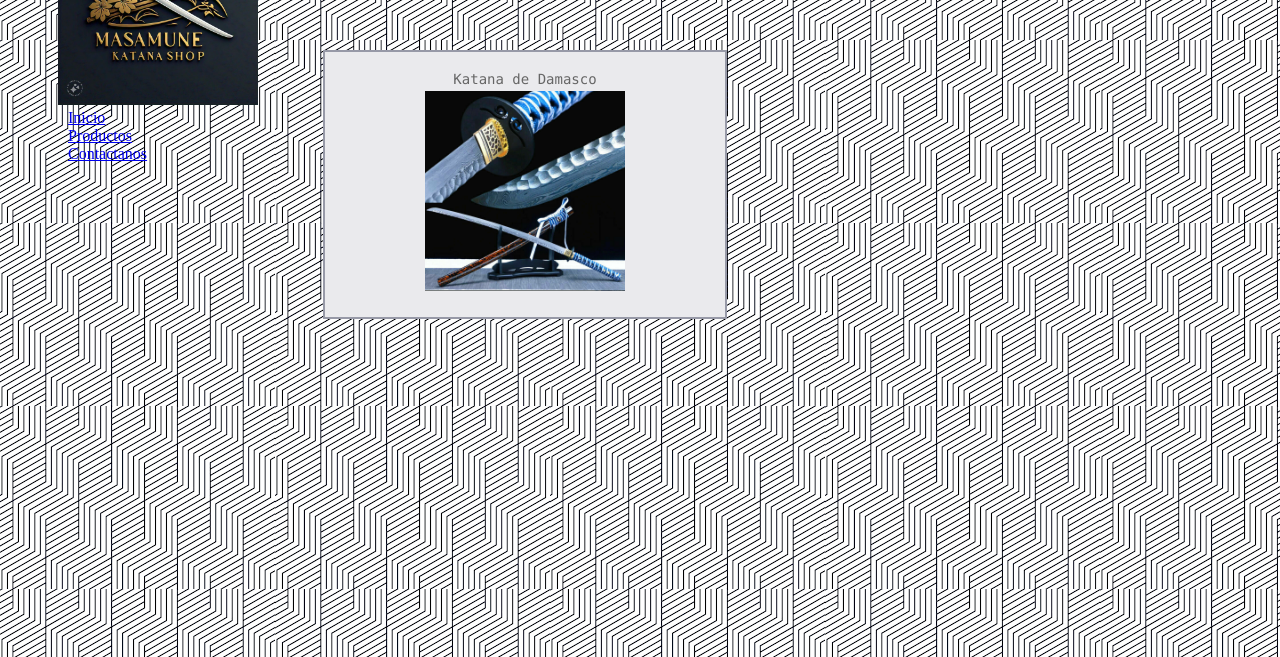
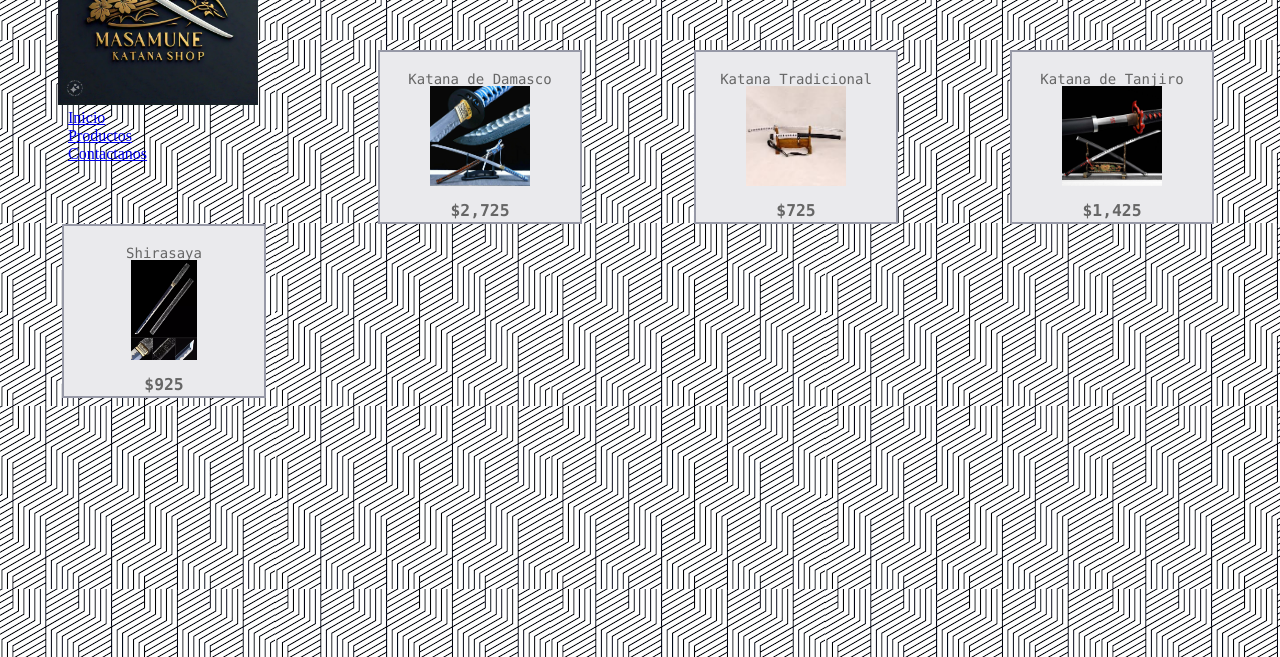
Before and after one commit to ZecDocGamer/primercontrol, a plain HTML site: page Products.html in a window 1280 px wide. Shown: the part 143-800 px from the top of the page. Drawn offline with Linux system fonts and the light colour scheme.

Commit message:
more products and price

```diff
--- a/Products.html
+++ b/Products.html
@@ -29,15 +29,31 @@
   <main id="main">
     <h1 class="cambiarcolortitulo">Masamune katana shop</h1>
   </main>
-  <h3 class="procto1">Katana de damasco</h3>
-  <img src="images/products/Damasco Katana.png" height="200px" />
+</body>
+</main>
+<code class="border-solid"
+  >Katana de Damasco <br />
+  <img src="images/products/Damasco Katana.png" height="100px">
+  <br><h3>$2,725</h3></code
+>
 
-  <code class="border-solid1">
-    Katana de Damasco
-    <br />
-    <img src="images/products/Damasco Katana.png" height="200px" />
-  </code>
-</body>
+<code class="border-double"
+  >Katana Tradicional <br />
+  <img src="images/products/Katana Tradicional.png" height="100px">
+  <br><h3>$725</h3></code
+>
+
+<code class="border-dashed"
+  >Katana de Tanjiro <br />
+  <img src="images/products/Tanjiro Katana.png" height="100px">
+  <br><h3>$1,425</h3></code
+>
+
+<code class="border-dotted"
+  >Shirasaya <br />
+  <img src="images/products/Shirasaya.png" height="100px">
+  <br><h3>$925</h3></code
+>
 <style>
   .cambiarcolortitulo {
     color: #a50a0a;
@@ -68,23 +84,32 @@
     background-color: #9e0909;
     height: 40px;
   }
-
   code {
     background: #eaeaed;
     color: #666;
-    font: 14px/24px "Source Code Pro", Inconsolata, "Lucida Console", Terminal,
+    font: 14px/14px "Source Code Pro", Inconsolata, "Lucida Console", Terminal,
       "Courier New", Courier;
     display: inline-block;
-    height: 250px;
-    margin: -205px;
-    padding-top: 15px;
+    height: 150px;
+    margin: 0 54px;
+    padding-top: 20px;
     text-align: center;
-    width: 400px;
+    width: 200px;
   }
-  .border-solid1 {
+  .border-solid {
     border: 2px solid #9799a7;
+    text-align:center ;
   }
   .border-double {
-    border: 6px double #9799a7;
+    border: 2px solid #9799a7;
+    text-align:center ;
+  }
+  .border-dashed {
+    border: 2px solid #9799a7;
+    text-align:center ;
+  }
+  .border-dotted {
+    border: 2px solid #9799a7;
+    text-align:center ;
   }
 </style>
```
Also changed, not shown: images/products/Katana Tradicional.png (added), images/products/Shirasaya.png (added), images/products/Tanjiro Katana.png (added).
